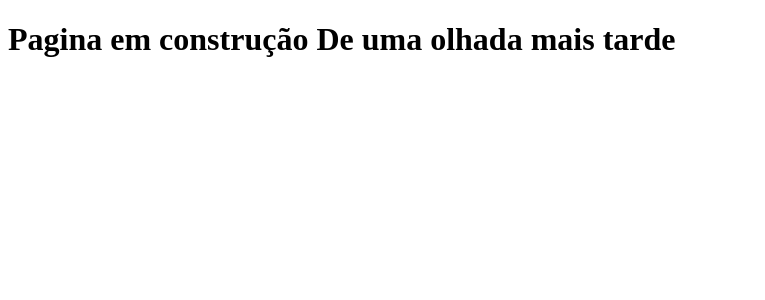
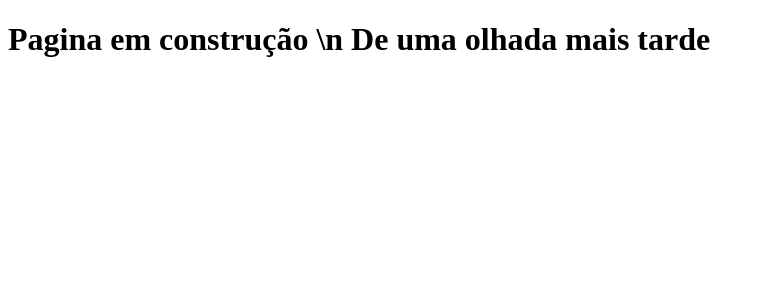
Before and after one commit to GustavoVirgilio/projetotabnews.com.br, a Next.js app: page / in a window 1280 px wide. Shown: the top 300 px of the page, without its empty margins (0-765 px from the left). Built offline with nearby package versions, Linux system fonts and the light colour scheme.

Commit message:
Atualizacao

```diff
--- a/pages/index.js
+++ b/pages/index.js
@@ -1,5 +1,5 @@
 function Home () {
-    return <h1>Pagina em construção
+    return <h1>Pagina em construção \n
                De uma olhada mais tarde
     </h1>;
 }
```
